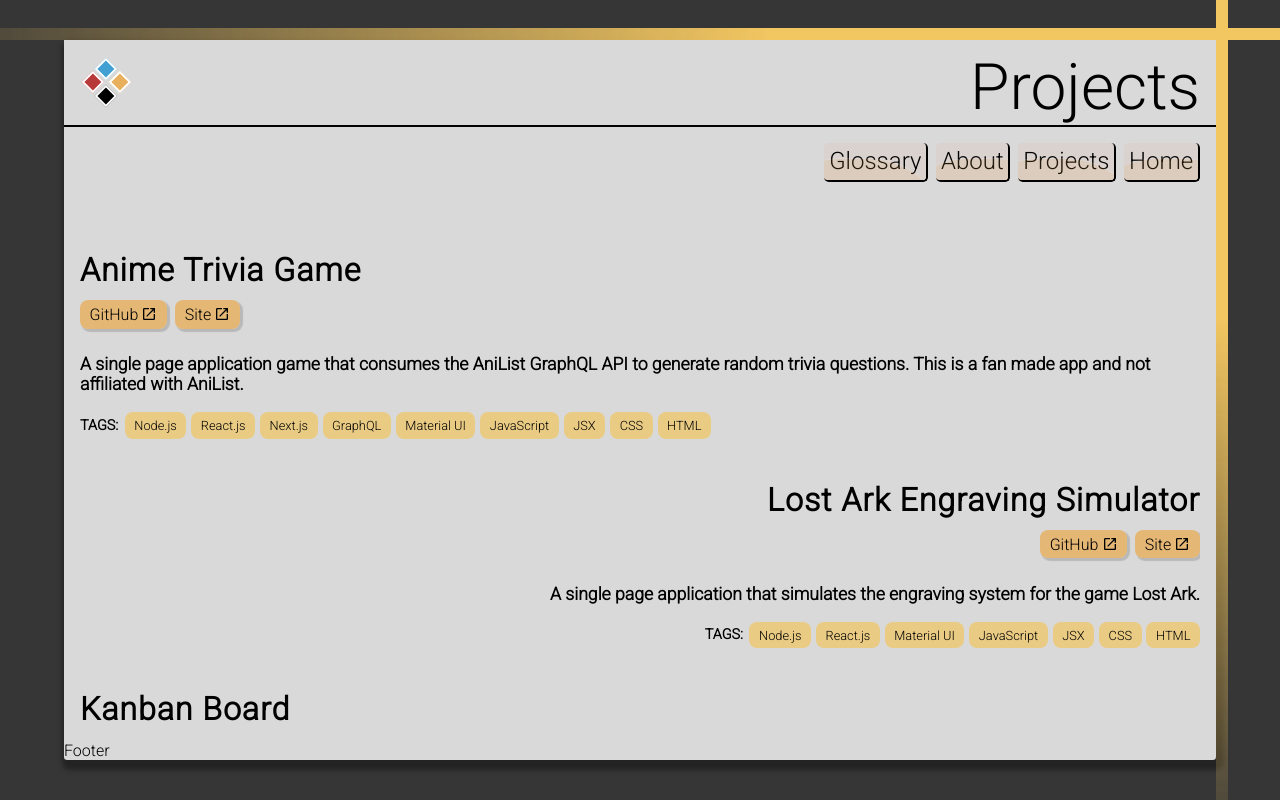
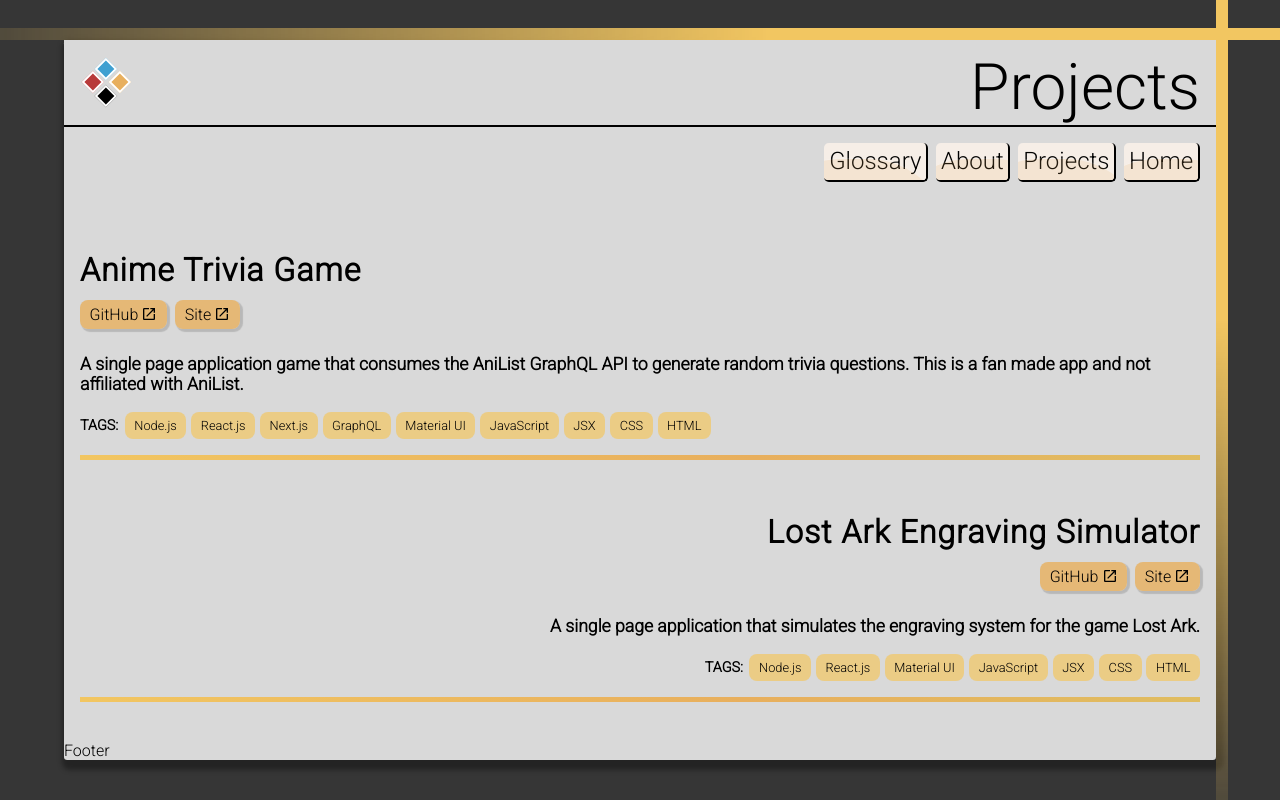
Before and after one commit to ja-me-ch/portfolio-site, a Next.js app: page /projects in a window 1280 px wide. Built offline with nearby package versions, Linux system fonts and the light colour scheme; a web font is replaced by a local one.

Commit message:
theme adjustments and resonsive changes

```diff
--- a/components/layouts/DefaultLayout.tsx
+++ b/components/layouts/DefaultLayout.tsx
@@ -4,6 +4,7 @@
 import { OffsetProps } from "../../types/common";
 import { CustomTheme, styled, alpha } from "@mui/material";
 import { MainContext } from "../../contexts/MainContext";
+import Head from "next/head";
 
 const RootStyle = styled("div")<OffsetProps>(
     ({ theme, offset }: { theme: CustomTheme; offset: string }) => ({
@@ -129,6 +130,7 @@
         justifyContent: 'center',
         padding: "1rem",
         height: "100%",
+        color: theme.themes.modes[theme.palette.mode].contrastText,
         // maxWidth: '1280px',
         // margin: 'auto',
         // overflow: "scroll",
--- a/components/layouts/Navbar.tsx
+++ b/components/layouts/Navbar.tsx
@@ -6,6 +6,7 @@
     Collapse,
     useMediaQuery,
     useTheme,
+    darken,
 } from "@mui/material";
 import Link from "next/link";
 import { useRouter } from "next/router";
@@ -17,6 +18,7 @@
 const RootStyle = styled("div")(({ theme }: { theme: CustomTheme }) => ({
     position: "sticky",
     top: "0",
+    color: theme.themes.modes[theme.palette.mode].contrastText,
     // maxWidth: '1280px',
     backgroundColor: theme.themes.modes[theme.palette.mode].main,
 }));
@@ -29,15 +31,14 @@
 }));
 
 const HamburgerIconContainer = styled("div")(({ theme }) => ({
-    display: 'none',
+    display: "none",
     // border: '1px solid red',
-    // position: "absolute",
+    position: "absolute",
+    top: "0.2rem",
     // visibility: "hidden",
     [theme.breakpoints.down("sm")]: {
         paddingLeft: "0.1rem",
-        display: 'flex',
-        alignItems: 'center',
-        justifyContent: 'center',
+        display: "unset",
     },
 }));
 
@@ -57,17 +58,19 @@
     },
 }));
 
-const Nav = styled("div")<NavProps>(
+const Nav = styled("nav")<NavProps>(
     ({ theme, showNavbar }: { theme: CustomTheme; showNavbar: boolean }) => ({
         display: "flex",
+        // justifySelf: 'center',
         // justifyContent: 'center',
         width: '100%',
         flexDirection: "row-reverse",
         paddingRight: "1rem",
         marginTop: "1rem",
+        marginInline: 'auto',
         visibility: "visible",
         // border: '1px solid red',
-        maxWidth: '1280px',
+        maxWidth: `${theme.breakpoints.values["lg"]}px`,
         marginBottom: "1rem",
         transition: "1s all",
         [theme.breakpoints.down("sm")]: {
@@ -76,7 +79,7 @@
             marginTop: "2px",
             marginBottom: "0",
             gap: "2px",
-            // height: showNavbar ? "auto" : "0",
+            height: showNavbar ? "auto" : "0",
         },
     })
 );
@@ -113,32 +116,31 @@
             textAlign: "center",
             width: "100%",
             border: "unset",
-            paddingBlock: "0.4rem",
+            paddingBlock: "0.5rem",
             margin: "0",
             borderRadius: "0",
             fontWeight: "600",
             backgroundColor: lighten(
-                theme.themes.modes[theme.palette.mode].light,
-                0.3
+                theme.themes.modes[theme.palette.mode].main,
+                0.4
             ),
             "&:hover": {
                 border: "unset",
-                background: lighten(
-                    theme.themes.modes[theme.palette.mode].light,
-                    0
+                background: darken(
+                    theme.themes.modes[theme.palette.mode].main,
+                    0.1
                 ),
             },
         },
     })
 );
 
-const NavContainer = styled("div")(({ theme } : {theme: CustomTheme}) => ({
+const NavContainer = styled("div")(({ theme }: { theme: CustomTheme }) => ({
     display: "flex",
-    flexDirection: "row-reverse",
-    justifyContent: 'center',
-    [theme.breakpoints.down("sm")]: {
-        flexDirection: "column",
-    },
+    flexDirection: "column",
+    justifyItems: 'center',
+    // alignItems: 'flex-end',
+    // border: '1px solid blue',
 }));
 
 const Wave = styled("span")<WaveProps>(
@@ -201,7 +203,7 @@
     const params = useRouter();
     const theme: CustomTheme = useTheme();
 
-    console.log(theme.breakpoints);
+    console.log(theme.breakpoints.values["lg"]);
 
     const matches = useMediaQuery(theme.breakpoints.up("sm"));
     if (matches && showNavbar.value === false) {
@@ -246,14 +248,15 @@
     return (
         <RootStyle>
             <TopBar>
-                <HamburgerIconContainer onClick={onHamburgerClick}>
-                    <NavbarSvg toggle={showNavbar.value} />
-                </HamburgerIconContainer>
                 <ThemeSwitcher />
                 <Title>{getPageTitle(params)}</Title>
             </TopBar>
+            <HamburgerIconContainer onClick={onHamburgerClick}>
+                <NavbarSvg toggle={showNavbar.value} />
+            </HamburgerIconContainer>
             <Collapse in={showNavbar.value} collapsedSize={0}>
                 <NavContainer>
+                    {/* CHANGE TO LIST */}
                     <Nav showNavbar={showNavbar.value}>
                         <NavItem href={"/"}>
                             Home
--- a/components/projects/Project.tsx
+++ b/components/projects/Project.tsx
@@ -9,7 +9,8 @@
 const RootStyle = styled("div")(({ index }: { index: number }) => ({
     display: "flex",
     flexDirection: "column",
-    marginBlock: "1.3rem",
+    // marginBlock: "1.3rem",
+    paddingBlock: '1.3rem',
     alignItems: index % 2 === 0 ? 'flex-start' : 'flex-end'
 }));
 
@@ -92,7 +93,7 @@
     const projectLinkGithub = <LinkTag text={"GitHub"} link={github} />;
 
     return (
-        <RootStyle index={index}>
+        <RootStyle index={index} className={'project-preview'}>
             {/* <PreviewImageContainer>
                 <ImageStyle src={imageUrl} alt={`Preview of ${title}`} />
             </PreviewImageContainer> */}
@@ -101,6 +102,7 @@
                     <Link href={"/"}>{title}</Link>
                 </Title>
                 <ProjectLinks index={index}>
+                    {/* CHANGE TO LIST */}
                     {/* {projectReadMore} */}
                     {projectLinkGithub}
                     {projectLinkSiteUrl}
@@ -113,6 +115,7 @@
             </ProjectPreviewContent>
             <TagsContainer>
                 <TagsSpan>Tags:</TagsSpan>
+                {/* CHANGE TO LIST */}
                 {tags.map((t, index) => {
                     return <Tag text={t} key={`${title}-${index}-${t}`} />
                 })}
--- a/pages/projects/index.tsx
+++ b/pages/projects/index.tsx
@@ -6,15 +6,25 @@
 import Preview from "../../interfaces/preview.interface";
 import { MainContext } from "../../contexts/MainContext";
 
-const RootStyle = styled("div")(({ theme } : {theme: CustomTheme}) => ({
+const RootStyle = styled("div")(({ theme }: { theme: CustomTheme }) => ({
     display: "flex",
     flexDirection: "column",
     marginTop: "1rem",
-    maxWidth: `${theme.breakpoints.keys['lg']}px`,
-    justifySelf: 'center',
-    // height: '100%',
-    // border: '1px solid red',
-    overflow: "hidden",
+    maxWidth: `${theme.breakpoints.values["lg"]}px`,
+
+    justifySelf: "center",
+    ".project-preview:not(:last-child)": {
+        borderBlockEnd: "5px solid",
+        paddingBlockEnd: "1rem",
+        borderImageSlice: "1",
+        borderImageSource: `linear-gradient(45deg, ${
+            theme.themes.themePalettes[theme.themes.selectedTheme].light
+        },
+        ${theme.themes.themePalettes[theme.themes.selectedTheme].main}, ${
+            theme.themes.themePalettes[theme.themes.selectedTheme].dark
+            })`,
+        marginBottom: '2rem'
+    },
 }));
 
 const ProjectItem = styled("div")(() => ({
@@ -24,15 +34,18 @@
 
 const ProjectsIndex = function () {
     const { selectedTheme } = useContext(MainContext);
+
     const previews = master.map((pv, index) => {
         return (
             <Project preview={pv} key={`${pv.title}-${index}`} index={index} />
         );
     });
-    useEffect(() => {
-        console.log("rerender projects index");
-    }, [selectedTheme.value]);
-    return <RootStyle>{previews}</RootStyle>;
+    // useEffect(() => {
+    //     console.log("rerender projects index");
+    // }, [selectedTheme.value]);
+    return <RootStyle>
+        {previews}
+    </RootStyle>;
 };
 
 export default ProjectsIndex;
--- a/public/svg/email.tsx
+++ b/public/svg/email.tsx
@@ -1,13 +1,13 @@
 const EmailSvg = function () {
     return (
         <svg viewBox="0 0 24 24" fill="none" width='40' xmlns="http://www.w3.org/2000/svg">
-            <g id="SVGRepo_bgCarrier" strokeWidth="0"></g>
+            <g id="EmailSvg_bgCarrier" strokeWidth="0"></g>
             <g
-                id="SVGRepo_tracerCarrier"
+                id="EmailSvg_tracerCarrier"
                 strokeLinecap="round"
                 strokeLinejoin="round"
             ></g>
-            <g id="SVGRepo_iconCarrier">
+            <g id="EmailSvg_iconCarrier">
                 {" "}
                 <path
                     d="M4 7.00005L10.2 11.65C11.2667 12.45 12.7333 12.45 13.8 11.65L20 7"
--- a/public/svg/github.tsx
+++ b/public/svg/github.tsx
@@ -8,13 +8,13 @@
             // data-darkreader-inline-fill=""
             // style="--darkreader-inline-fill:#000000;"
         >
-            <g id="SVGRepo_bgCarrier" strokeWidth="0"></g>
+            <g id="GitHubSvg_bgCarrier" strokeWidth="0"></g>
             <g
-                id="SVGRepo_tracerCarrier"
+                id="GitHubSvg_tracerCarrier"
                 strokeLinecap="round"
                 strokeLinejoin="round"
             ></g>
-            <g id="SVGRepo_iconCarrier">
+            <g id="GitHubSvg_iconCarrier">
                 {" "}
                 <title>github</title>{" "}
                 <rect width="24" height="24" fill="none"></rect>{" "}
--- a/public/svg/linkedin.tsx
+++ b/public/svg/linkedin.tsx
@@ -3,7 +3,7 @@
         <svg
             fill="#000000"
             width='40'            version="1.1"
-            id="Layer_1"
+            id="LinkedInSvg"
             xmlns="http://www.w3.org/2000/svg"
             xmlnsXlink="http://www.w3.org/1999/xlink"
             viewBox="0 0 455 455"
--- a/styles/theme.tsx
+++ b/styles/theme.tsx
@@ -4,17 +4,17 @@
 import { IThemeMode, IThemePalette } from "../interfaces/theme.interface";
 
 const darkMode: IThemeMode = {
-    main: "red",
-    light: "",
-    dark: "#363636",
-    contrastText: "",
+    main: "#4D4645",
+    light: "#363636",
+    dark: "#17171A",
+    contrastText: "white",
 };
 
 const lightMode: IThemeMode = {
     main: "#d9d9d9",
-    light: "#C2B4AE",
+    light: "#F0E4D8",
     dark: "#363636",
-    contrastText: "",
+    contrastText: "black",
 };
 
 const aquamarine: IThemePalette = {
```
Also changed, not shown: pages/about.tsx (+45 -12 lines).
